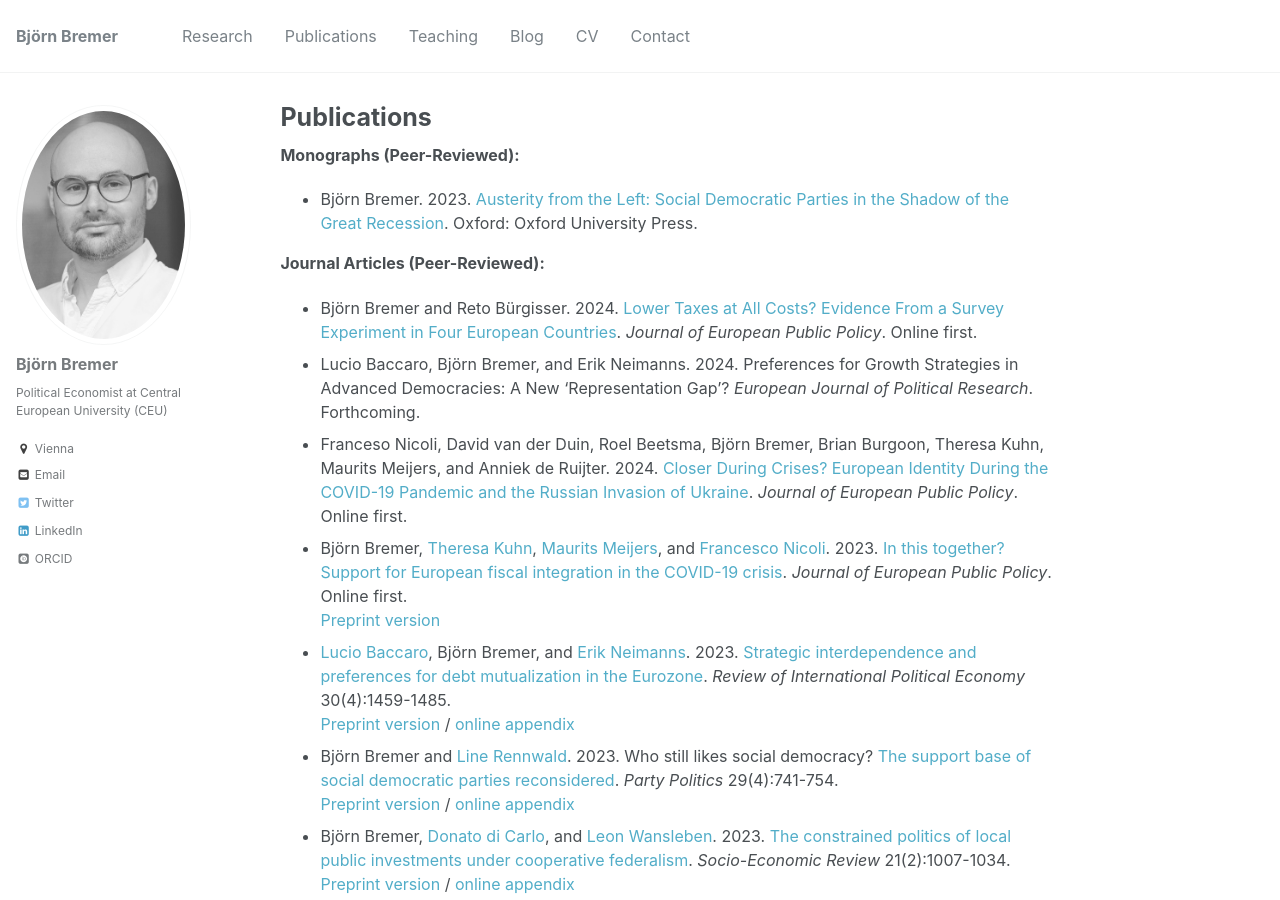
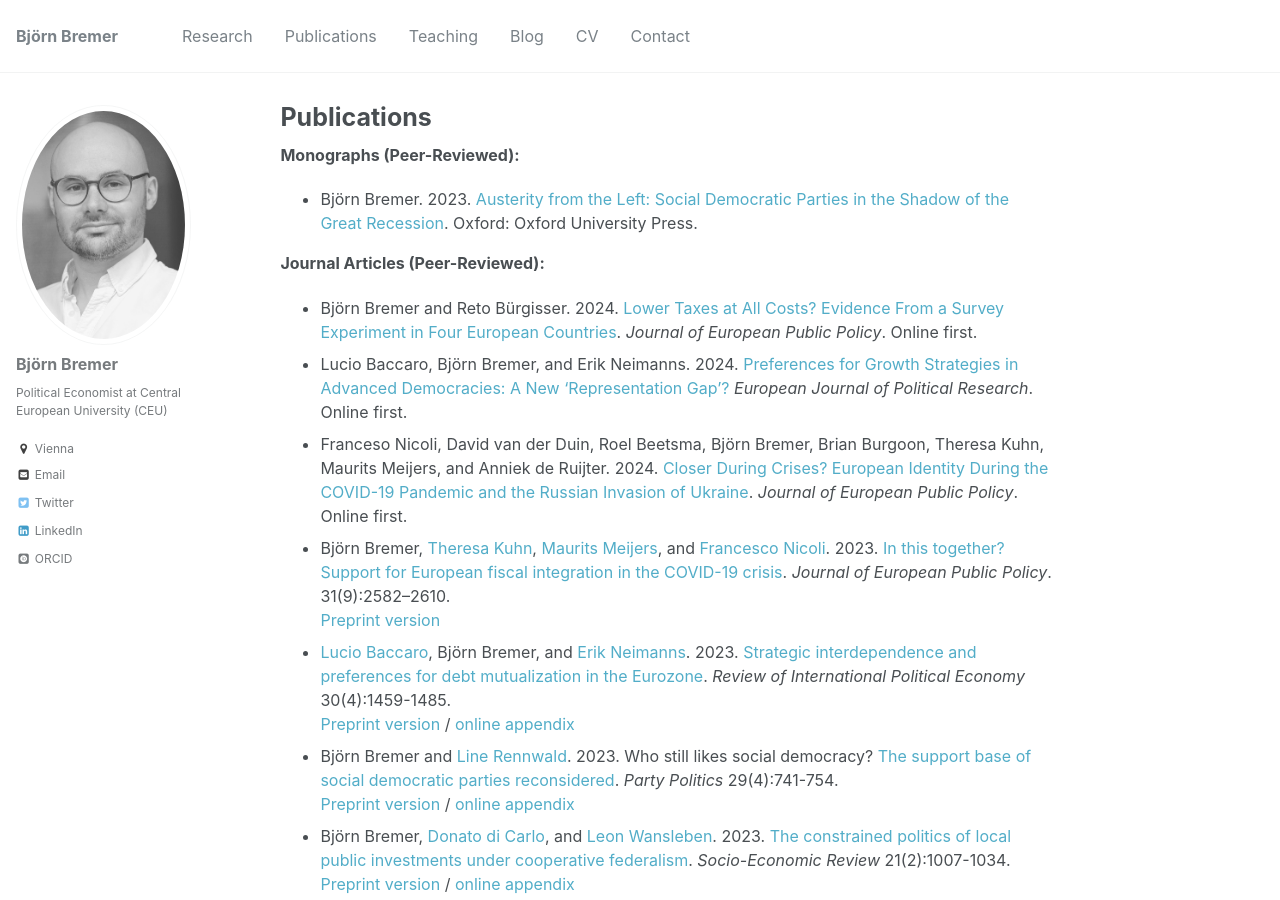
Before and after one commit to bjoernbremer/bjoernbremer.github.io, a Jekyll site: the page built from _pages/publications.md, in a window 1280 px wide and 900 px high. Built offline with Jekyll 4.4.1, drawn with Linux system fonts in a browser that asks for light colours; some web fonts are replaced.

Commit message:
Update publications.md

```diff
--- a/_pages/publications.md
+++ b/_pages/publications.md
@@ -11,9 +11,9 @@ author_profile: true
 
 **Journal Articles (Peer-Reviewed):**
 * Björn Bremer and Reto Bürgisser. 2024. [Lower Taxes at All Costs? Evidence From a Survey Experiment in Four European Countries](https://doi.org/10.1080/13501763.2024.2333856). *Journal of European Public Policy*. Online first. <br/>
-* Lucio Baccaro, Björn Bremer, and Erik Neimanns. 2024. Preferences for Growth Strategies in Advanced Democracies: A New 'Representation Gap'? *European Journal of Political Research*. Forthcoming. <br/>
+* Lucio Baccaro, Björn Bremer, and Erik Neimanns. 2024. [Preferences for Growth Strategies in Advanced Democracies: A New 'Representation Gap'?](https://doi.org/10.1111/1475-6765.12686) *European Journal of Political Research*. Online first. <br/>
 * Franceso Nicoli, David van der Duin, Roel Beetsma, Björn Bremer, Brian Burgoon, Theresa Kuhn, Maurits Meijers, and Anniek de Ruijter. 2024. [Closer During Crises? European Identity During the COVID-19 Pandemic and the Russian Invasion of Ukraine](https://doi.org/10.1080/13501763.2024.2319346). *Journal of European Public Policy*. Online first. <br/>
-* Björn Bremer, [Theresa Kuhn](https://theresakuhn.eu/), [Maurits Meijers](http://mauritsmeijers.eu/), and [Francesco Nicoli](https://francesconicoli.wordpress.com/). 2023. [In this together? Support for European fiscal integration in the COVID-19 crisis](https://doi.org/10.1080/13501763.2023.2220357). *Journal of European Public Policy*. Online first. <br/>
+* Björn Bremer, [Theresa Kuhn](https://theresakuhn.eu/), [Maurits Meijers](http://mauritsmeijers.eu/), and [Francesco Nicoli](https://francesconicoli.wordpress.com/). 2023. [In this together? Support for European fiscal integration in the COVID-19 crisis](https://doi.org/10.1080/13501763.2023.2220357). *Journal of European Public Policy*. 31(9):2582–2610. <br/>
 [Preprint version](https://osf.io/preprints/socarxiv/82cyw/)
 * [Lucio Baccaro](https://www.mpifg.de/people/lb/index_en.asp), Björn Bremer, and [Erik Neimanns](https://www.mpifg.de/forschung/wissdetails_en.asp?MitarbID=885). 2023. [Strategic interdependence and preferences for debt mutualization in the Eurozone](https://doi.org/10.1080/09692290.2022.2107043). *Review of International Political Economy* 30(4):1459-1485. <br/>
 [Preprint version](https://osf.io/preprints/socarxiv/atg8p/) / [online appendix]({{ site.url }}/files/publications/BaccaroBremerNeimanns_RIPE_OnlineAppendix.pdf)
```
